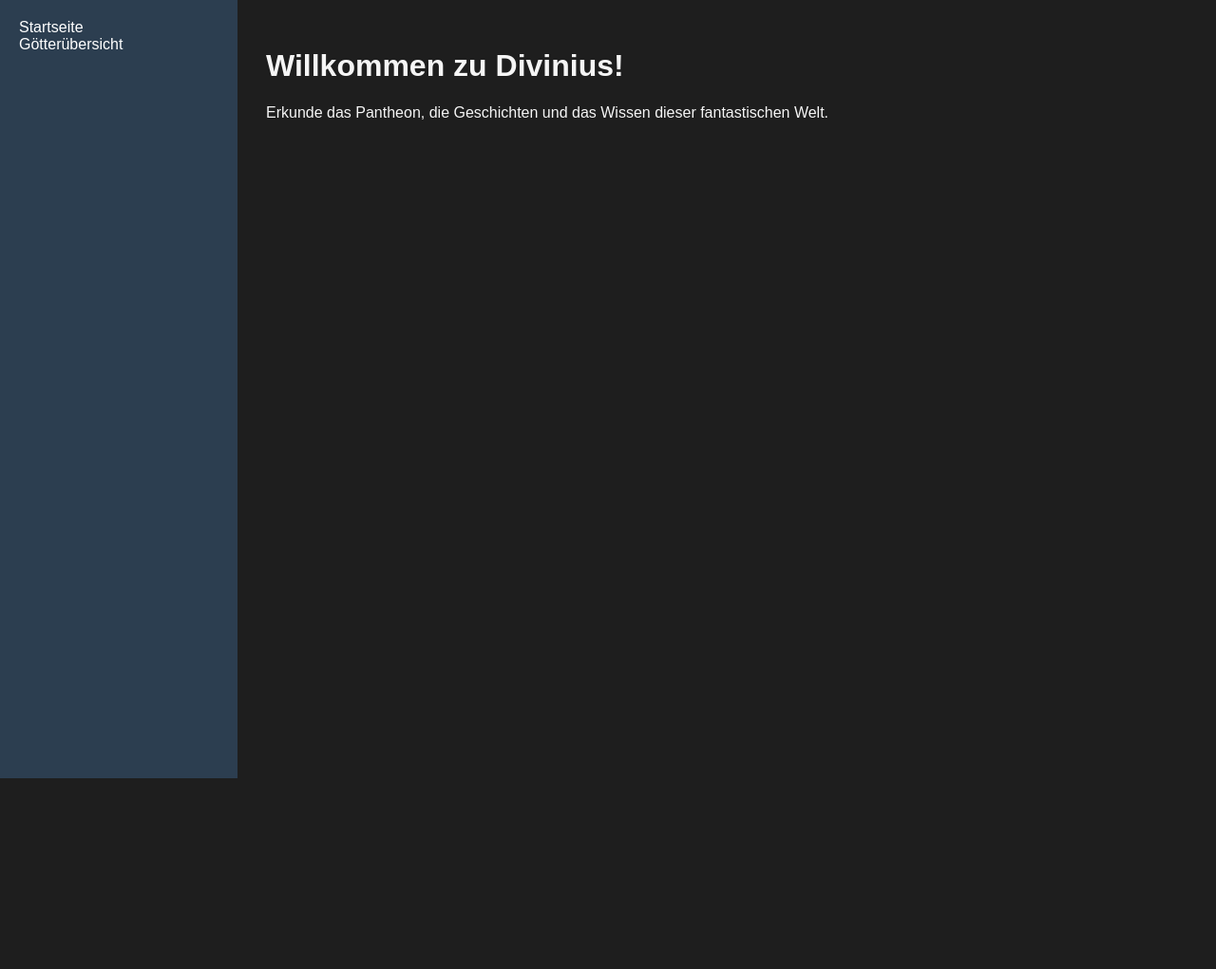
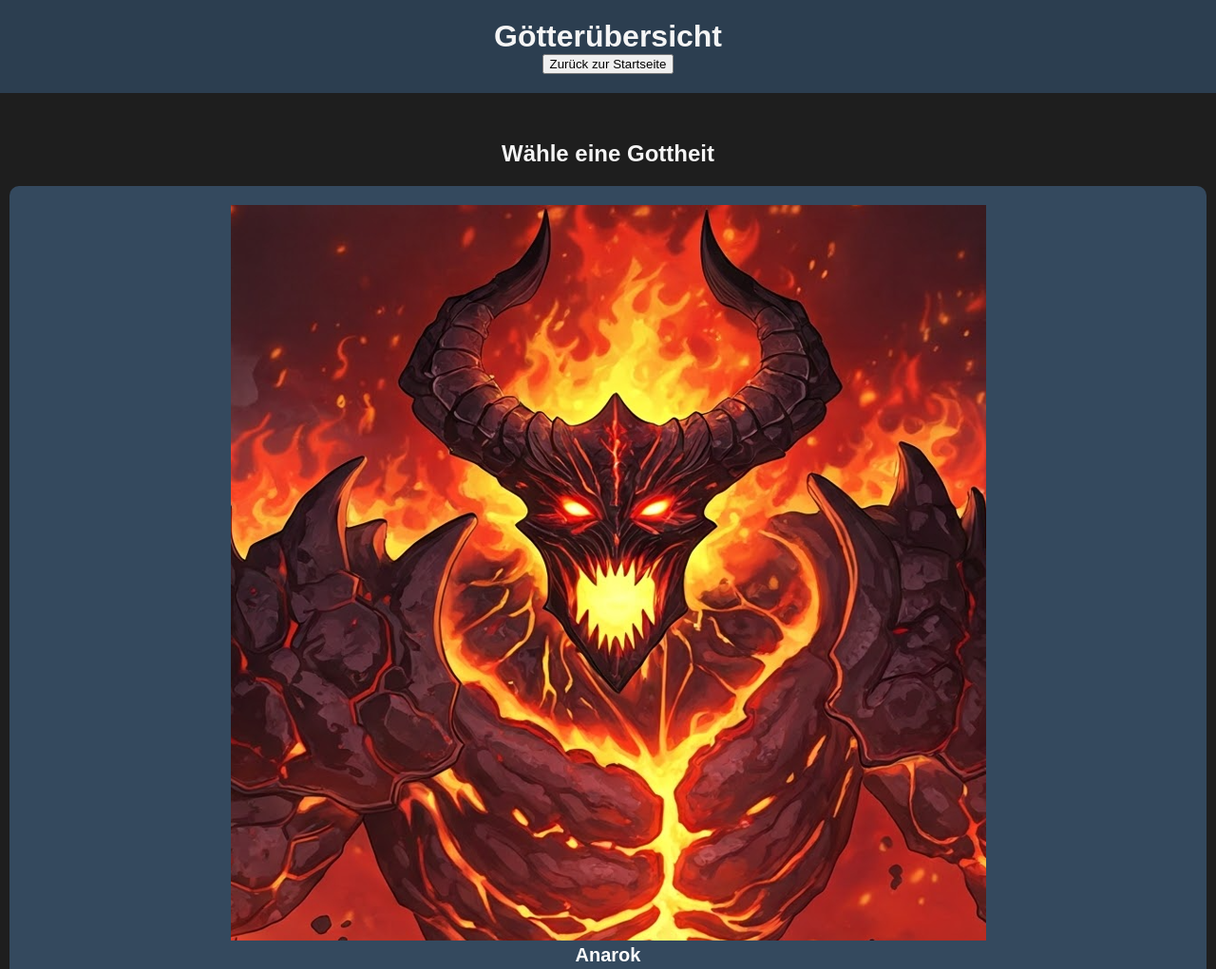
Before and after one commit to dinonuggis/Divinius, a website: page quartz/static/content/Gottheiten/gods-overview.html in a window 1280 px wide. Shown: the top 1021 px of the page at 95% size. Before the commit the page ends 800 px from the top, so only its background shows below. Drawn offline with nearby package versions, Linux system fonts and the light colour scheme; files whose address does not match are found by name.

Commit message:
Update gods-overview.html

```diff
--- a/quartz/static/content/Gottheiten/gods-overview.html
+++ b/quartz/static/content/Gottheiten/gods-overview.html
@@ -3,133 +3,106 @@
 <head>
   <meta charset="UTF-8" />
   <meta name="viewport" content="width=device-width, initial-scale=1.0"/>
-  <title>Divinius - Götterübersicht</title>
-  <script src="https://cdn.jsdelivr.net/npm/marked/marked.min.js"></script>
+  <title>Götterübersicht</title>
   <style>
     body {
       font-family: Arial, sans-serif;
+      background-color: #1e1e1e;
+      color: #f5f5f5;
       margin: 0;
       display: flex;
-      background-color: #1e1e1e;
-      color: #f5f5f5;
+      flex-direction: column;
+      height: 100vh;
     }
-    .sidebar {
-      width: 250px;
+
+    .header {
       background-color: #2c3e50;
-      padding-top: 20px;
-      height: 100vh;
-      position: fixed;
+      padding: 20px;
+      text-align: center;
     }
-    .sidebar a {
-      color: white;
-      padding: 12px 20px;
-      text-decoration: none;
-      font-size: 16px;
+
+    .header h1 {
+      margin: 0;
     }
-    .sidebar a:hover {
-      background-color: #34495e;
-    }
+
     .content {
-      margin-left: 250px;
       padding: 30px;
       flex: 1;
+      text-align: center;
     }
+
     .gods-gallery {
       display: grid;
-      grid-template-columns: repeat(auto-fit, minmax(180px, 1fr));
+      grid-template-columns: repeat(auto-fit, minmax(200px, 1fr));
       gap: 20px;
+      justify-items: center;
     }
+
     .god-card {
       background-color: #34495e;
-      padding: 15px;
+      padding: 20px;
       border-radius: 10px;
       text-align: center;
       cursor: pointer;
       transition: transform 0.2s;
+      width: 100%;
     }
+
     .god-card:hover {
       transform: scale(1.05);
       background-color: #3e5871;
     }
-    .god-card img {
-      width: 100%;
-      height: 180px;
-      object-fit: cover;
-      border-radius: 8px;
-      margin-bottom: 10px;
+
+    .god-card h3 {
+      margin: 0;
+      font-size: 20px;
+      color: white;
     }
   </style>
 </head>
 <body>
-  <!-- Sidebar -->
-  <div class="sidebar">
-    <a href="#" onclick="showFrontpage()">Startseite</a>
-    <a href="#" onclick="showGodsOverview()">Götterübersicht</a>
+
+  <div class="header">
+    <h1>Götterübersicht</h1>
+    <button class="button" onclick="goBack()">Zurück zur Startseite</button>
   </div>
 
-  <!-- Main Content -->
-  <div class="content" id="content">
-    <h1>Willkommen zu Divinius!</h1>
-    <p>Erkunde das Pantheon, die Geschichten und das Wissen dieser fantastischen Welt.</p>
+  <div class="content">
+    <h2>Wähle eine Gottheit</h2>
+    <div class="gods-gallery">
+      <!-- Beispiel für Anarok -->
+      <div class="god-card" onclick="loadGodInfo('Anarok')">
+        <img src="../static/content/images/gottheiten/anarok.png" alt="Anarok" />
+        <h3>Anarok</h3>
+      </div>
+      <!-- Weitere Götterkarten hinzufügen -->
+    </div>
   </div>
 
   <script>
-    // Götterübersicht anzeigen
-    function showGodsOverview() {
-      let html = `<h2>Götterübersicht</h2><div class="gods-gallery">`;
-
-      // Götterkarten mit Bild- und MD-Dateipfaden manuell zuweisen
-      const gods = [
-        { name: "Anarok", title: "Gott der Zerstörung", img: "../static/images/gottheiten/anarok.png", md: "./Anarok.md" },
-        { name: "Dormar", title: "Gott des Stillstands", img: "quartz/static/images/gottheiten/dormar.png", md: "./Dormar.md" },
-        { name: "Elyra", title: "Göttin der Magie", img: "quartz/static/images/gottheiten/elyra.png", md: "quartz/static/content/Gottheiten/Elyra.md" },
-        { name: "Ignara", title: "Göttin des Feuers & der Schmiede", img: "quartz/static/images/gottheiten/ignara.png", md: "quartz/static/content/Gottheiten/Ignara.md" }
-      ];
-
-      gods.forEach(god => {
-        html += `
-          <div class="god-card" onclick="loadGodDetail('${god.name}', '${god.img}', '${god.md}')">
-            <img src="${god.img}" alt="${god.name}" />
-            <strong>${god.name}</strong><br/>
-            <small>${god.title}</small>
-          </div>
-        `;
-      });
-
-      html += `</div>`;
-      document.getElementById("content").innerHTML = html;
+    // Funktion für "Zurück zur Startseite"
+    function goBack() {
+      window.history.back(); // Geht zurück zur vorherigen Seite
     }
 
-    // Lädt die Details eines Gottes
-    function loadGodDetail(godName, imgPath, mdPath) {
-      fetch(mdPath) // Pfad zur Markdown-Datei
+    // Funktion zum Laden der MD-Datei für die ausgewählte Gottheit
+    function loadGodInfo(godName) {
+      fetch(`./${godName}.md`)  // Beispiel: "Anarok.md"
         .then(response => {
           if (!response.ok) {
-            throw new Error(`Fehler beim Laden der Datei: ${mdPath}`);
+            throw new Error('Fehler beim Laden der Markdown-Datei');
           }
           return response.text();
         })
         .then(markdownText => {
-          const html = marked.parse(markdownText);
-          document.getElementById('content').innerHTML = `
-            <div class="top-bar">
-              <button class="home-button" onclick="showGodsOverview()">Zurück zur Übersicht</button>
-            </div>
-            <div class="portrait-layout">
-              <div class="text-column">${html}</div>
-              <div class="image-column">
-                <img src="${imgPath}" alt="Portrait" />
-              </div>
-            </div>
-          `;
+          document.body.innerHTML = markdownText;  // MD-Datei Inhalt im Body anzeigen
         })
         .catch(error => {
-          console.error('Fehler beim Laden der Gottesdetails:', error);
-          document.getElementById('content').innerHTML = `
-            <p>Es gab ein Problem beim Laden der Informationen für den Gott. Versuche es später noch einmal.</p>
-          `;
+          console.error('Fehler:', error);
+          alert('Es gab ein Problem beim Laden der Gottheit.');
         });
     }
   </script>
+
 </body>
 </html>
```
